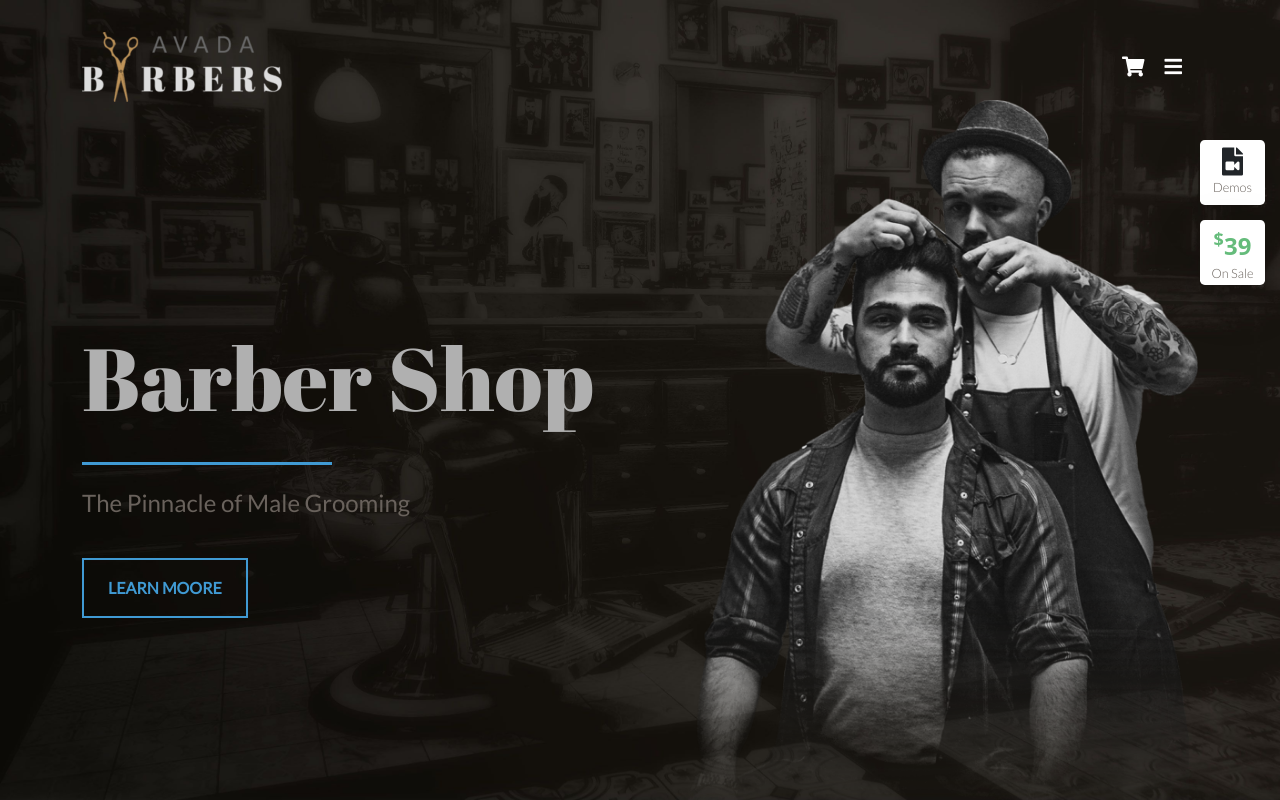
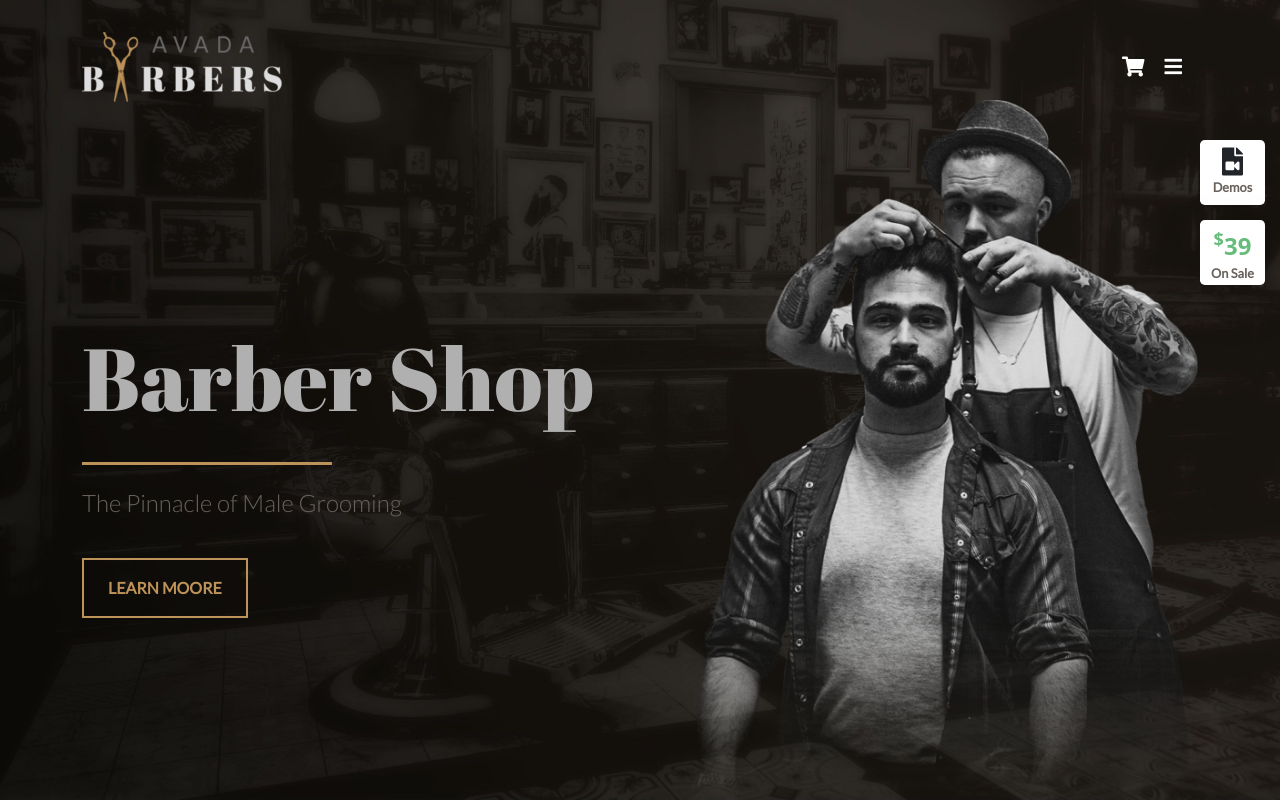
Before and after one commit to Alessandro2014/proj-html-vuejs, a Vue app: page / in a window 1280 px wide. Shown: the top 800 px of the page. Built offline with nearby package versions, Linux system fonts and the light colour scheme.

Commit message:
color important

```diff
--- a/src/components/SectionBlog.vue
+++ b/src/components/SectionBlog.vue
@@ -46,7 +46,7 @@
         </div>
         <!-- BOTTONE 'SCOPRI I BLOG' -->
         <div class="col-12">
-          <ButtonLg class="button">
+          <ButtonLg class="my-4">
             Read More From Our Blog
           </ButtonLg>
         </div>
--- a/src/components/SectionProducts.vue
+++ b/src/components/SectionProducts.vue
@@ -65,7 +65,7 @@
               Pellentesque laoreet enim est, vel molestie dolor ultrices ut.
               Lorem ipsum dolor sit amet, consectetur adipiscing elit.
             </p>
-            <div class="text-uppercase py-3 px-5">
+            <div class="text-uppercase">
               <ButtonLg>
                 buy now
               </ButtonLg>
@@ -89,25 +89,25 @@ export default {
           img: "brush_dark-400x400.png",
           name: "Trim & Cut",
           price: "$ 15.00",
-          current: false,
+          current: true,
         },
         {
           img: "scissors-400x400.png",
           name: "Wash & Dry",
           price: "$ 85.00",
-          current: false,
+          current: true,
         },
         {
           img: "hot_oil_dark-400x400.png",
           name: "Beard Tidy",
           price: "$ 15.00",
-          current: false,
+          current: true,
         },
         {
           img: "straight_razor_dark-400x400.png",
           name: "Beard Tidy",
           price: "$ 30.00",
-          current: false,
+          current: true,
         },
       ],
     };
@@ -135,6 +135,10 @@ export default {
   padding: 70px 0 120px;
 }
 
+#products p {
+  color: $important;
+}
+
 //  SEZIONE PRODOTTO DEL MESE
 #product-window {
   background-color: black;
--- a/src/components/SectionReviews.vue
+++ b/src/components/SectionReviews.vue
@@ -22,7 +22,7 @@
             alt="trimcut"
             class="rounded-circle "
           />
-          <h3>John Doe</h3>
+          <h3 class="my-3">John Doe</h3>
         </div>
         <div class="col-4 p-5">
           <p class="lh-lg mt-4 fs-5">
@@ -35,7 +35,7 @@
             alt="washndry"
             class="rounded-circle "
           />
-          <h3>Pete Jones</h3>
+          <h3 class="my-3">Pete Jones</h3>
         </div>
         <div class="col-4 p-5">
           <p class="lh-lg mt-4 fs-5">
@@ -48,7 +48,7 @@
             alt="beardtrim"
             class="rounded-circle "
           />
-          <h3>Mark Wilson</h3>
+          <h3 class="my-3">Mark Wilson</h3>
         </div>
       </div>
       <!-- SEPARATORE CON SVG -->
@@ -83,6 +83,10 @@ export default {
   padding: 50px 0 170px 0;
 }
 
+#reviews h3 {
+  font-size: 1.3rem;
+}
+
 // IMMAGINI
 img {
   max-width: 110px;
--- a/src/components/ShoppingCart.vue
+++ b/src/components/ShoppingCart.vue
@@ -2,19 +2,19 @@
   <div>
     <!-- BOTTONI LATERALI -->
     <div
-      class="button-info rounded-3 shadow-lg cursor position-fixed d-flex flex-column justify-content-between text-center fw-bold"
+      class="button-info rounded-3 shadow-lg cursor position-fixed d-flex flex-column justify-content-between text-center" role="button"
     >
       <!-- DEMO + CARRELLO -->
       <i class="fas fa-file-video fs-3"></i>
-      <p class="m-0">{{ info }}</p>
+      <p class="m-0  fw-bold">{{ info }}</p>
     </div>
     <div
-      class="button-cart rounded-3 shadow-lg cursor position-fixed d-flex flex-column justify-content-around text-center fw-bold"
+      class="button-cart rounded-3 shadow-lg cursor position-fixed d-flex flex-column justify-content-around text-center fw-bold" role="button"
     >
       <!--CARRELLO -->
 
       <span class="price fs-4"><sup>$</sup>{{ value }}</span>
-      <p class="m-0">{{ cart }}</p>
+      <p class="m-0  fw-bold">{{ cart }}</p>
     </div>
   </div>
 </template>
--- a/src/scss/_generics.scss
+++ b/src/scss/_generics.scss
@@ -34,7 +34,7 @@ h5 {
   color: $regular;
   font-family: $font-general;
   font-size: 1.5rem;
-  font-weight: 500;
+  font-weight: 300;
 }
 
 p {
--- a/src/scss/_variables.scss
+++ b/src/scss/_variables.scss
@@ -1,5 +1,5 @@
 $popular: #FFFFFF;
-$important: #409ad3;
+$important: #BE9359;
 $title: #b0b0b0;
 $regular: #69625c;
 $price: #65BC7B;
```
